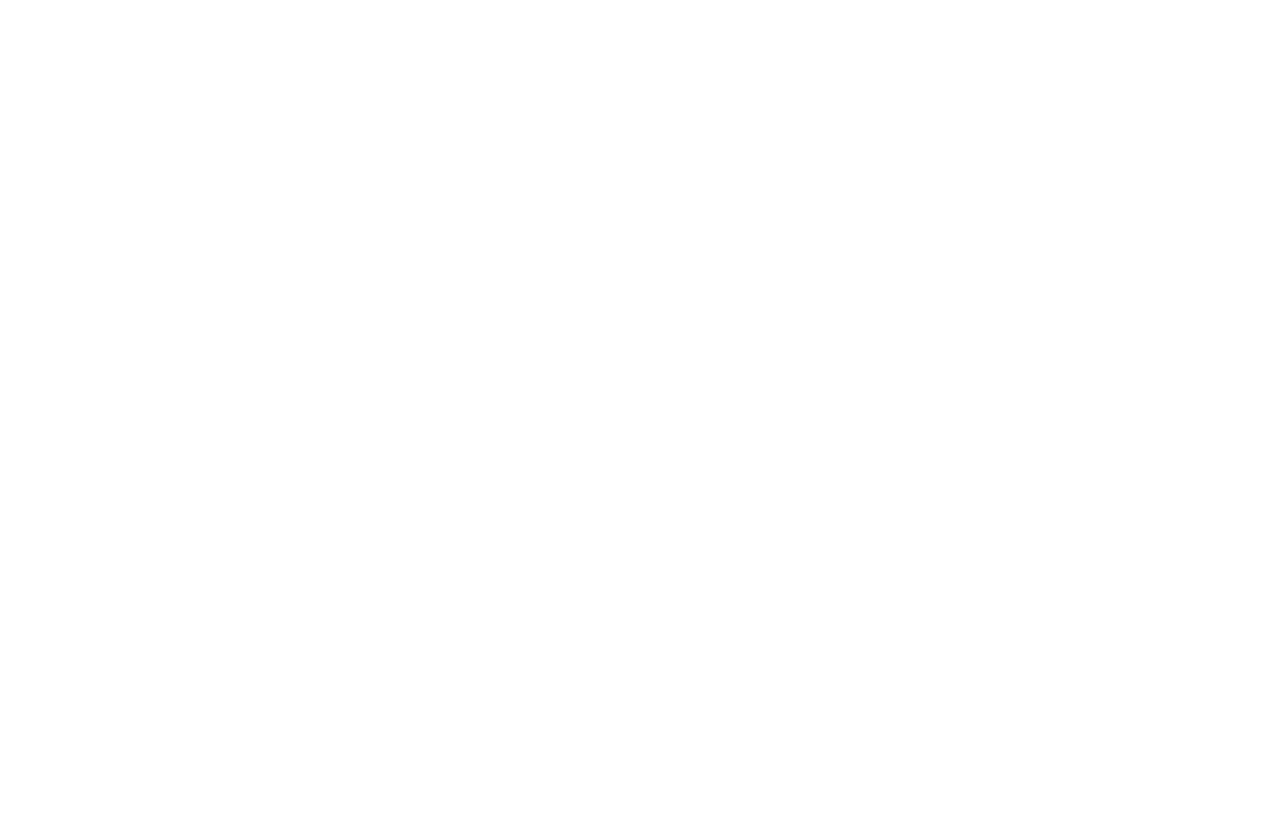
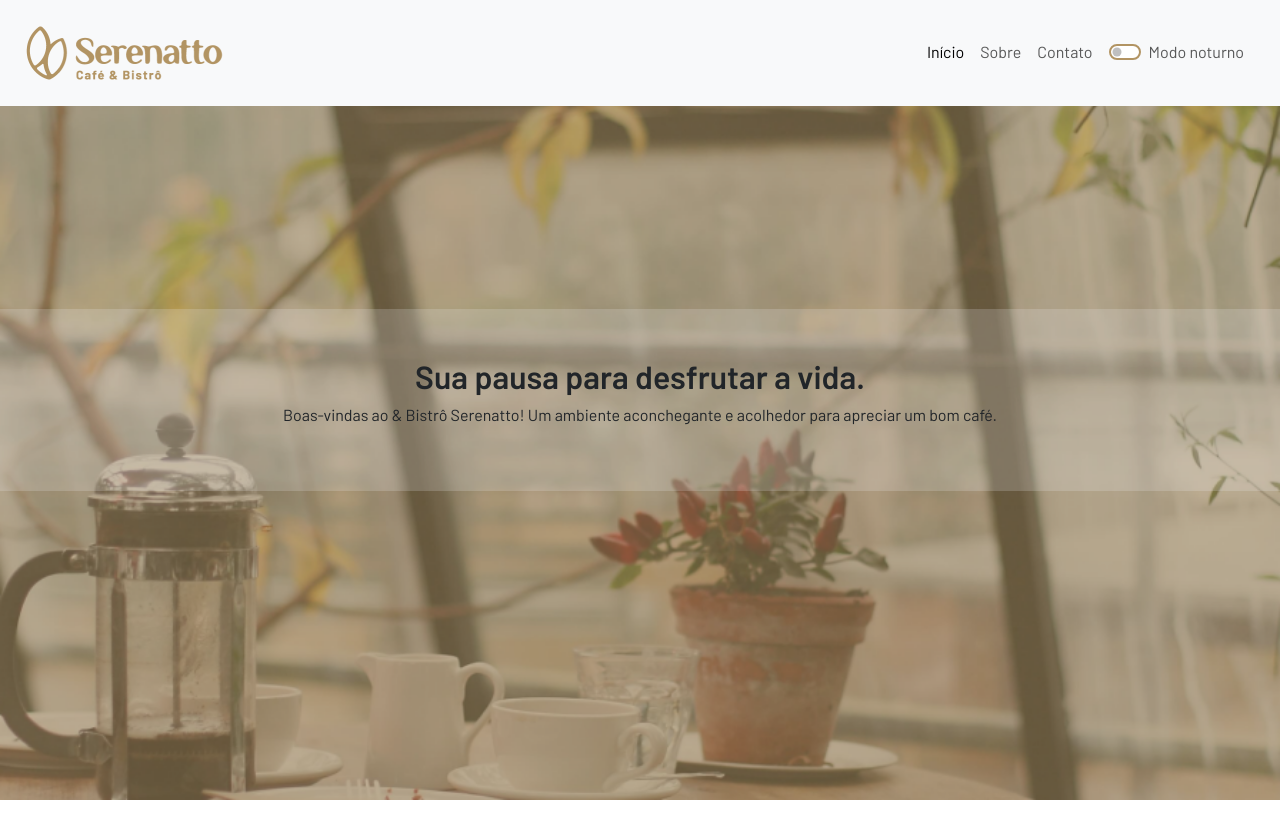
Before and after one commit to CloneTz/cafeteria-serenatto, a plain HTML site: page index.html in a window 1280 px wide. Shown: the top 838 px of the page. Before the commit the page ends 800 px from the top, so only its background shows below. Drawn offline with nearby package versions, Linux system fonts and the light colour scheme.

Commit message:
banners feitos

```diff
--- a/estilos.css
+++ b/estilos.css
@@ -1,5 +1,37 @@
 body {
+  font-family: 'Barlow', sans-serif;
   --bege: #E6E0D6;
   --marrom-escuro: #816D4F;
   --marrom-claro: #B29463;
+  height: 4000px;
 }
+
+input[type=checkbox] {
+  border: 2px solid var(--marrom-claro);
+  box-shadow: none;
+}
+
+input[type=checkbox]:checked,
+input[type="checkbox"]:focus {
+  background-color: var(--marrom-claro);
+  border-color: var(--marrom-claro);
+  box-shadow: none;
+  outline: none;
+}
+
+.banner-1 {
+  background-image: url(./assets/banner-1.png);
+}
+
+.banners {
+  width: 100%;
+  height: 100vh;
+  background-repeat: no-repeat;
+  background-size: cover;
+  background-position: center;
+  background-attachment: fixed;
+}
+
+.banners-titulo {
+  --bs-bg-opacity: .2;
+}
--- a/index.html
+++ b/index.html
@@ -1,5 +1,6 @@
 <!DOCTYPE html>
 <html lang="pt-br">
+
 <head>
   <meta charset="UTF-8">
   <meta http-equiv="X-UA-Compatible" content="IE=edge">
@@ -7,16 +8,66 @@
   <link rel="shortcut icon" href="./" type="image/x-icon">
   <link rel="shortcut icon" href="./assets/favicon.png" type="image/x-icon">
   <title>Serenatto</title>
-    <link href="https://cdn.jsdelivr.net/npm/bootstrap@5.3.0-alpha2/dist/css/bootstrap.min.css" rel="stylesheet"
-    integrity="sha384-aFq/bzH65dt+w6FI2ooMVUpc+21e0SRygnTpmBvdBgSdnuTN7QbdgL+OapgHtvPp"
-    crossorigin="anonymous">
-    <link rel="stylesheet" href="https://cdn.jsdelivr.net/npm/bootstrap-icons@1.10.4/font/bootstrap-icons.css">
+  <link href="https://cdn.jsdelivr.net/npm/bootstrap@5.3.1/dist/css/bootstrap.min.css" rel="stylesheet"
+    integrity="sha384-4bw+/aepP/YC94hEpVNVgiZdgIC5+VKNBQNGCHeKRQN+PtmoHDEXuppvnDJzQIu9" crossorigin="anonymous">
+  <link rel="stylesheet" href="https://cdn.jsdelivr.net/npm/bootstrap-icons@1.10.5/font/bootstrap-icons.css">
   <link rel="stylesheet" href="./estilos.css">
+  <link href="https://fonts.googleapis.com/css2?family=Barlow+Condensed:wght@700&family=Barlow:wght@400;600&display=swap" rel="stylesheet">
 </head>
+
 <body>
 
-    <script src="https://cdn.jsdelivr.net/npm/bootstrap@5.3.0-alpha2/dist/js/bootstrap.bundle.min.js"
-    integrity="sha384-qKXV1j0HvMUeCBQ+QVp7JcfGl760yU08IQ+GpUo5hlbpg51QRiuqHAJz8+BrxE/N"
+  <header>
+    <nav class="navbar-expand-lg navbar bg-body-tertiary fixed-top">
+      <div class="container-fluid">
+        <a class="navbar-brand" href="#"><img src="./assets/logo.png" alt="Logo da cafeteria Serenatto"></a>
+        <button class="navbar-toggler" type="button" data-bs-toggle="offcanvas" data-bs-target="#offcanvasNavbar"
+          aria-controls="offcanvasNavbar" aria-label="Toggle navigation">
+          <span class="navbar-toggler-icon"></span>
+        </button>
+        <div class="offcanvas offcanvas-end" tabindex="-1" id="offcanvasNavbar" aria-labelledby="offcanvasNavbarLabel">
+          <div class="offcanvas-header">
+            <h5 class="offcanvas-title" id="offcanvasNavbarLabel"><img src="./assets/logo-mobile.png"
+                alt="Logo da cafeteria Serenatto"></h5>
+            <button type="button" class="btn-close" data-bs-dismiss="offcanvas" aria-label="Close"></button>
+          </div>
+          <div class="offcanvas-body">
+            <ul class="navbar-nav justify-content-end flex-grow-1 pe-3">
+              <li class="nav-item">
+                <a class="nav-link active" aria-current="page" href="#">Início</a>
+              </li>
+              <li class="nav-item">
+                <a class="nav-link" href="#">Sobre</a>
+              </li>
+              <li class="nav-item">
+                <a class="nav-link" href="#">Contato</a>
+              </li>
+              <li class="nav-item">
+                <a class="nav-link" href="#">
+                  <div class="form-check form-switch">
+                    <input class="form-check-input" type="checkbox" role="switch" id="flexSwitchCheckDefault">
+                    <label class="form-check-label" for="flexSwitchCheckDefault">Modo noturno</label>
+                  </div>
+                </a>
+              </li>
+          </div>
+        </div>
+      </div>
+    </nav>
+  </header>
+
+  <main>
+    <section class="banners banner-1 d-flex flex-column justify-content-center text-center">
+      <div class="banners-titulo bg-body-secondary py-5">
+        <h2 class="fw-bold">Sua pausa para desfrutar a vida. </h2>
+        <p>Boas-vindas ao & Bistrô Serenatto! Um ambiente aconchegante e acolhedor para apreciar um bom café.</p>
+      </div>
+    </section>
+  </main>
+
+  <script src="https://cdn.jsdelivr.net/npm/bootstrap@5.3.1/dist/js/bootstrap.bundle.min.js"
+    integrity="sha384-HwwvtgBNo3bZJJLYd8oVXjrBZt8cqVSpeBNS5n7C8IVInixGAoxmnlMuBnhbgrkm"
     crossorigin="anonymous"></script>
 </body>
+
 </html>
```
Lines whose indentation alone changed are shown as unchanged.
